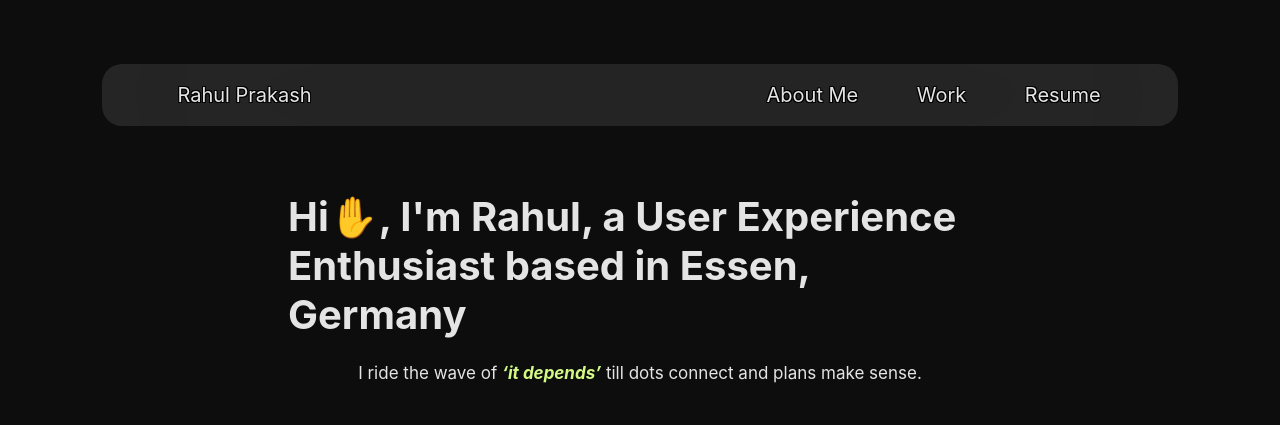
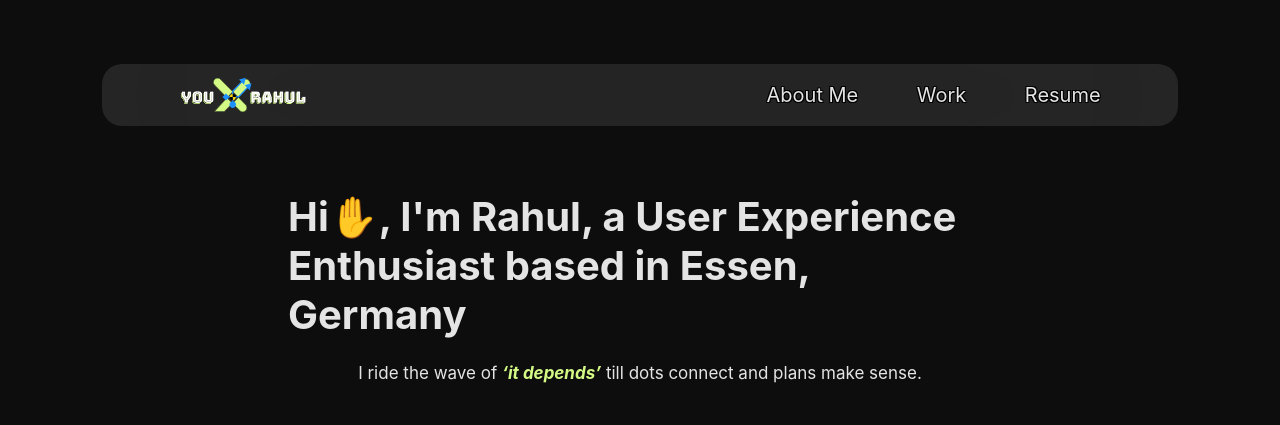
Before and after one commit to Rahul0Prakash/Portfolio, a website: page index.html in a window 1280 px wide. Shown: the top 425 px of the page. Drawn offline with Linux system fonts and the light colour scheme.

Commit message:
Favicon and Logo reworked

```diff
--- a/index.html
+++ b/index.html
@@ -12,7 +12,7 @@
 <body>
     <!-- Navigation Bar -->
     <nav id="navbar">
-        <div class="logo" id="logo">Rahul Prakash</div> <!-- Logo as a text-based navigation element -->
+        <img src="images/youXrahul.svg" class="logo" id="logo" alt="logo"></img> <!-- Logo as a text-based navigation element -->
         <div class="nav-links">
             <!-- Navigation links to the sections of the page -->
             <a class="nav-item" href="#about">About Me</a>
--- a/style.css
+++ b/style.css
@@ -50,8 +50,7 @@ nav ul {
 }
 
 /* Shared styles for .nav-links a and .logo */
-.nav-links a,
-.logo {
+.nav-links a{
   display: inline-flex;
   justify-content: center;
   align-items: center;
@@ -69,7 +68,23 @@ nav ul {
       1px 1px 0 #000;   /* Bottom-right shadow */
   transition: transform 0.35s ease, background-color 0.3s ease; /* Smooth hover and scale */
 }
+.logo {
+  display: inline-flex;
+  justify-content: center;
+  align-items: center;
+  /*padding: 9px 25px; /* Consistent padding for both */
+  height: auto; /* Keeps the aspect ratio */
+  vertical-align: middle;
+  text-decoration: none; /* Remove underline for links */
+  cursor: pointer;
+  flex-shrink: 0; /* Prevents the SVG from shrinking unexpectedly */
+  padding: 5px; /* Adjust for visual alignment */
+  line-height: normal; /* Remove unnecessary text line height */
+  width: 12.5rem; /* Adjust to your desired size */
+  overflow: hidden;
 
+  transition: transform 0.35s ease, background-color 0.3s ease; /* Smooth hover and scale */
+}
 .nav-links a {
   border: 2px solid transparent; /* Initially transparent border */
 }
@@ -77,15 +92,16 @@ nav ul {
 .nav-links a:hover,
 .logo:hover {
   color: #D4FA86; /* Green color on hover */
-  transform: scale(1.025); /* Slight scale on hover */
+  transform: scale(1.05); /* Slight scale on hover */
+  transition: background-color 0.3s ease, transform 0.35s ease; /* Smooth transition */
 }
-/*
+
 .nav-links a.active {
   color: #D4FA86;
   font-weight: 700;
   padding: 9px 25px;
 }
-*/
+
 .logo {
   margin-left: 3.125rem; /* 50px in rem units */
   margin-right: 9.375rem; /* 150px in rem units */
@@ -93,7 +109,7 @@ nav ul {
 
 .logo.active {
   background-color: #D4FA86; /* Green background */
-  color: #000000; /* Black text */
+ /* color: #000000; /* Black text */
 }
 
 /* Highlighted link styling */
```
Also changed, not shown: images/Favicon.png, images/youXrahul.svg (added).
